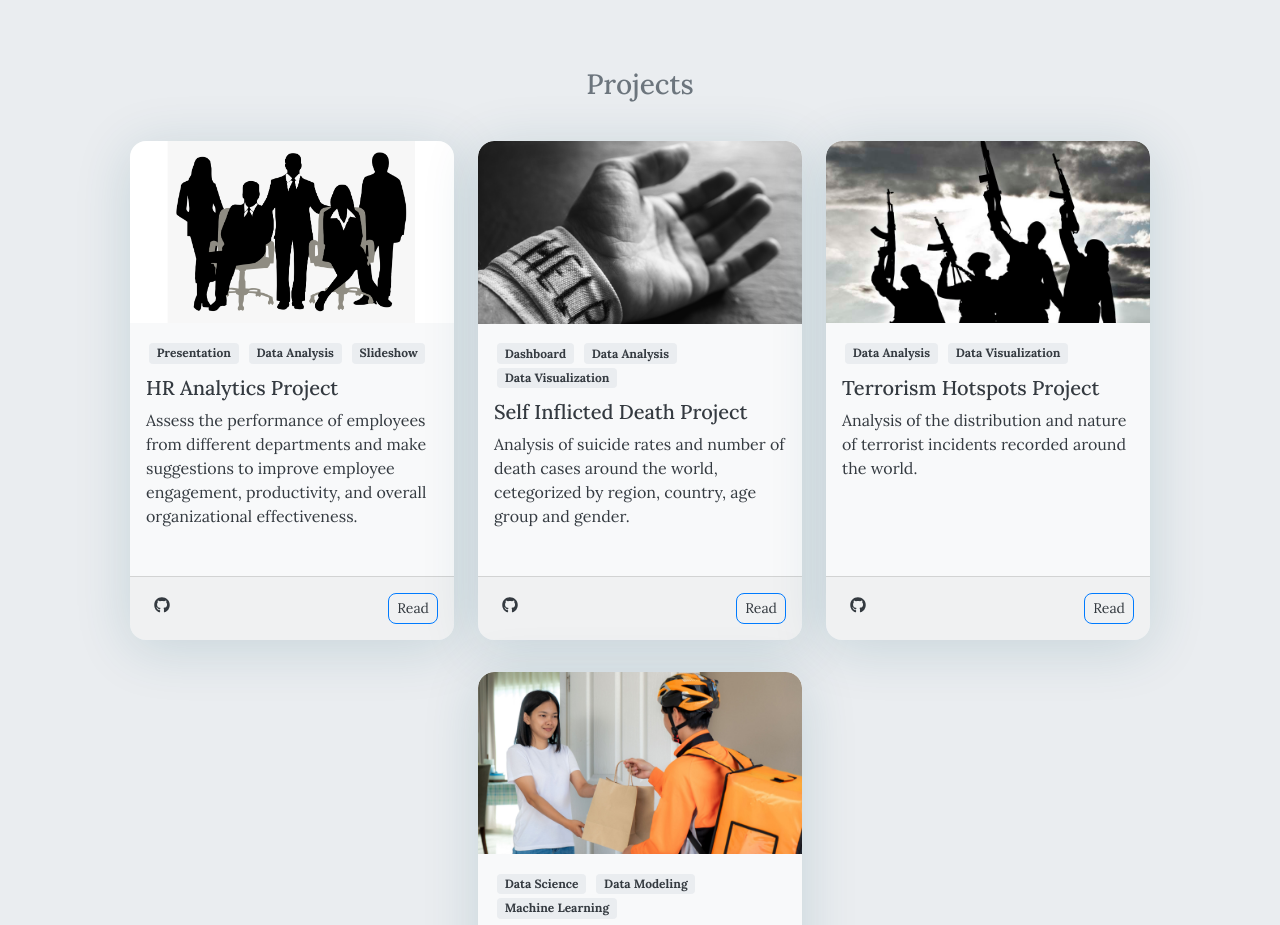
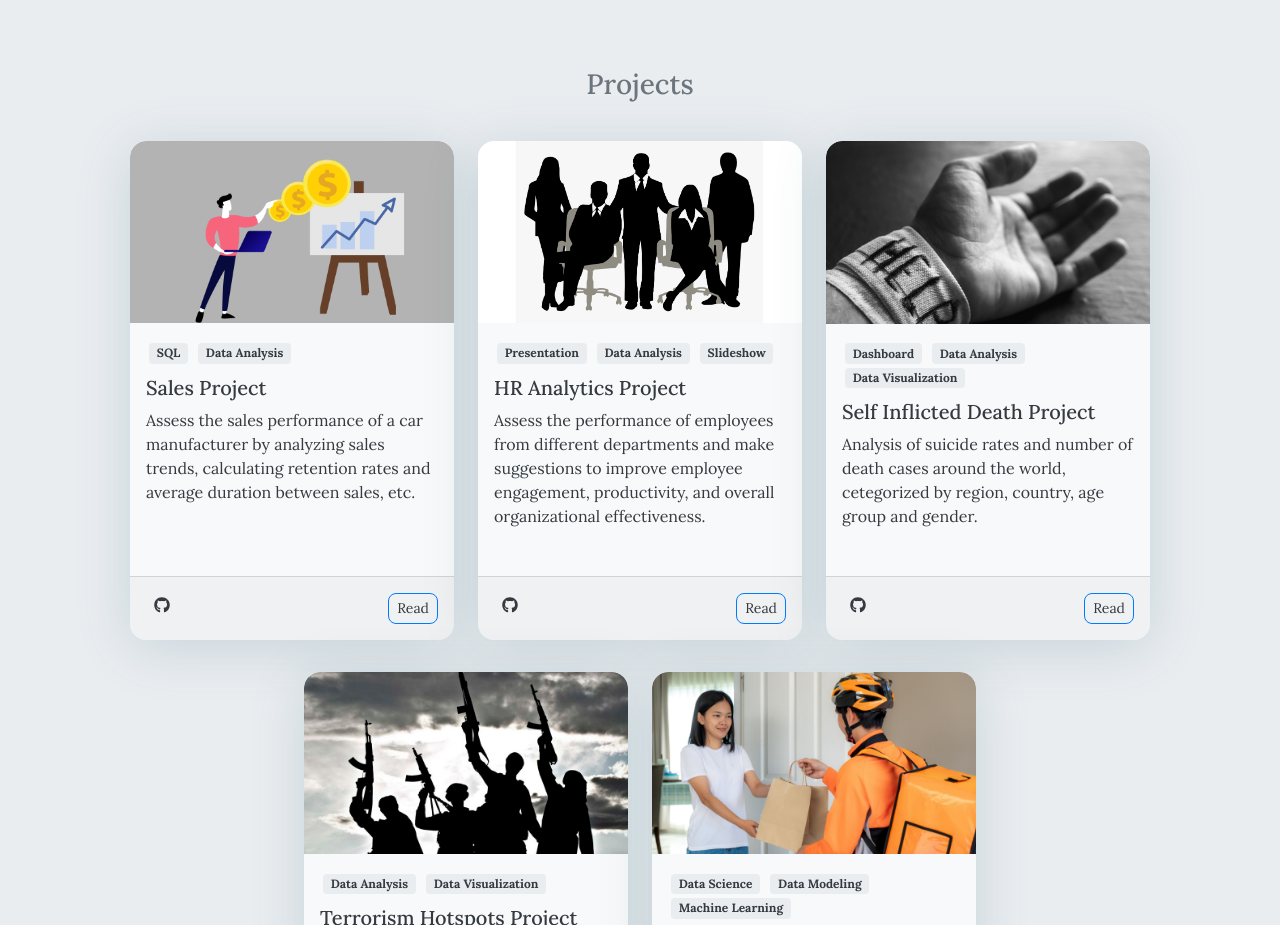
Before and after one commit to nguyentricaoson/Son_Portfolio, a plain HTML site: page index.html in a window 1280 px wide. Shown: the part 2300-3225 px from the top of the page. Drawn offline with Linux system fonts and the light colour scheme.

Commit message:
update project

```diff
--- a/index.html
+++ b/index.html
@@ -715,6 +715,45 @@ Physics and English.
         <div class="row justify-content-center px-3 px-md-5">
 
             <div class="col-lg-4 col-md-6 my-3">
+                <div class="card my-3 h-100" title="Sales Project">
+                    <div class="card-head">
+                        <img class="card-img-top" src="./sales.png" alt="Sales Project">
+                    </div>
+                    <div class="card-body bg-transparent p-3">
+                        <div class="pb-2 bg-transparent">
+
+                            <span class="badge badge-secondary">SQL</span>
+
+                            <span class="badge badge-secondary">Data Analysis</span>
+
+                        </div>
+                        <h5 class="card-title bg-transparent mt-1">Sales Project</h5>
+                        <div class="card-text bg-transparent secondary-font">
+                            Assess the sales performance of a car manufacturer by analyzing sales trends, calculating retention rates and average duration between sales, etc.
+                        </div>
+                    </div>
+
+                    <div class="card-footer py-3">
+
+                        <span class="m-1 mx-2">
+                            <a href="https://github.com/nguyentricaoson/Data_project/tree/main/Sales" target="_blank">
+                                <i class="fab fa-github"></i>
+                            </a>
+                        </span>
+
+
+                        <span class="float-end">
+                            <a class="btn btn-sm" href="https://github.com/nguyentricaoson/Data_project/blob/main/Sales/README.md" target="_blank">
+                                Read
+                            </a>
+                        </span>
+
+                    </div>
+
+                </div>
+            </div>
+
+            <div class="col-lg-4 col-md-6 my-3">
                 <div class="card my-3 h-100" title="HR Analytics Project">
                     <div class="card-head">
                         <img class="card-img-top" src="./hr.png" alt="HR Analytics Project">
```
Also changed, not shown: sales.png (added).
